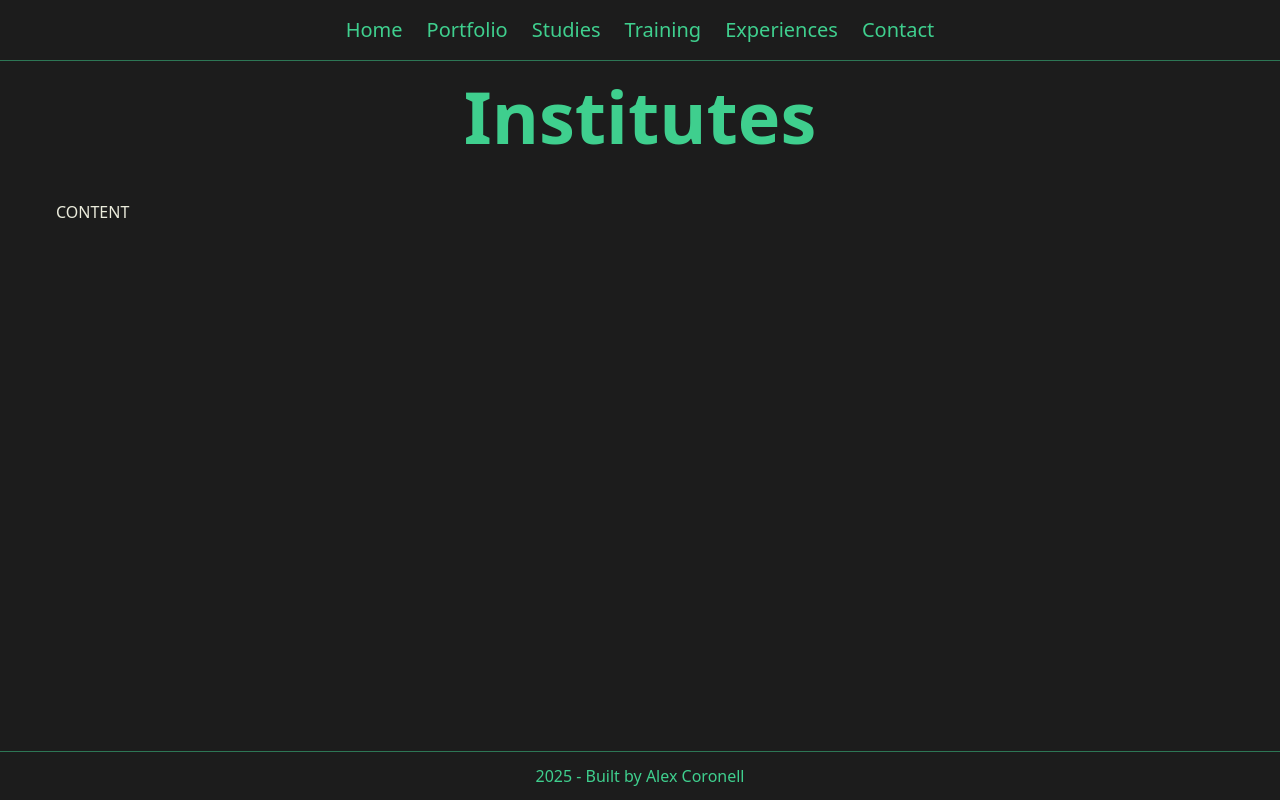
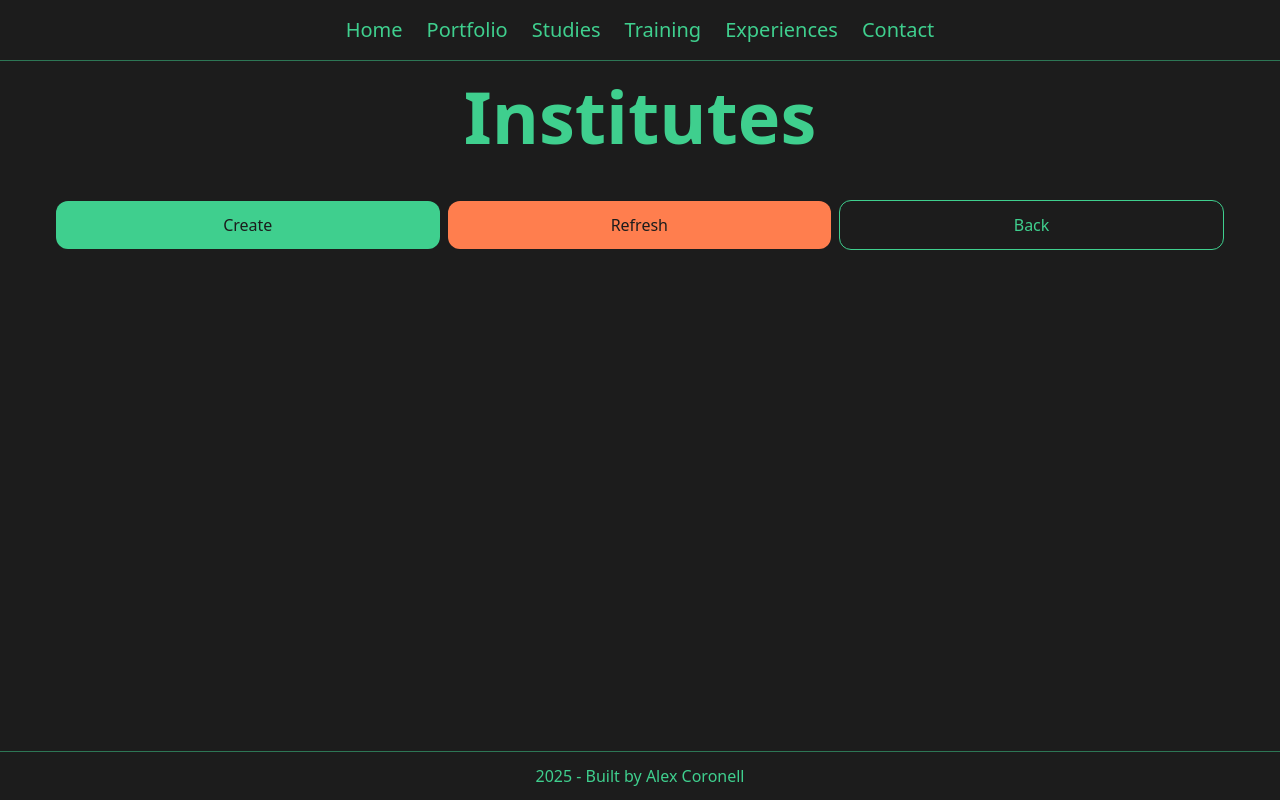
Before and after one commit to alexcoronell/resume-online-next-supabase, a Next.js app: page /admin/institutes in a window 1280 px wide. Built offline with nearby package versions, Linux system fonts and the light colour scheme.

Commit message:
HeaderButtons in admin pages basic layout

```diff
--- a/app/admin/institutes/page.tsx
+++ b/app/admin/institutes/page.tsx
@@ -1,6 +1,9 @@
 import SectionPage from '@/components/SectionPage';
+import { HeaderButtons } from '@/components/shared/admin/header-buttons';
 
 export default async function AdminPage() {
   const titlePage = 'Institutes';
-  return <SectionPage titlePage={titlePage}>CONTENT</SectionPage>;
+  return <SectionPage titlePage={titlePage}>
+    <HeaderButtons />
+  </SectionPage>;
 }
--- /dev/null
+++ b/components/shared/admin/header-buttons.tsx
@@ -0,0 +1,14 @@
+import React from "react";
+import ButtonPrimary from "@/components/shared/buttons/button-primary";
+import ButtonSecondary from "@/components/shared/buttons/button-secondary";
+import ButtonLight from "@/components/shared/buttons/button-light";
+
+export function HeaderButtons() {
+  return (
+    <div className="flex items-center gap-2">
+      <ButtonPrimary title="Create" type="link" url="" />
+      <ButtonSecondary title="Refresh" type="button" />
+      <ButtonLight title="Back" type="link" url="/admin" />
+    </div>
+  );
+}
--- /dev/null
+++ b/components/shared/buttons/button-light.tsx
@@ -0,0 +1,39 @@
+"use client";
+import React from "react";
+
+import styles from "@/styles/buttons.module.css";
+
+interface ButtonSubmitViewProps {
+  title: string;
+  type?: "button" | "submit" | "reset" | "link";
+  onClick?: () => void;
+  disabled?: boolean;
+  url?: string;
+}
+
+export default function ButtonLight({
+  title,
+  type = "button",
+  disabled = false,
+  onClick = () => {},
+  url = "",
+}: ButtonSubmitViewProps) {
+  if (type === "link") {
+    return (
+      <a className={styles.btnLight} href={url}>
+        {title}
+      </a>
+    );
+  } else {
+    return (
+      <button
+        className={styles.btnLight}
+        type={type}
+        disabled={disabled}
+        onClick={onClick}
+      >
+        {title}
+      </button>
+    );
+  }
+}
--- /dev/null
+++ b/components/shared/buttons/button-primary.tsx
@@ -0,0 +1,39 @@
+"use client";
+import React from "react";
+
+import styles from "@/styles/buttons.module.css";
+
+interface ButtonSubmitViewProps {
+  title: string;
+  type?: "button" | "submit" | "reset" | 'link';
+  onClick?: () => void;
+  disabled?: boolean;
+  url?: string;
+}
+
+export default function ButtonSecondary({
+  title,
+  type = "button",
+  disabled = false,
+  onClick = () => {},
+  url = "",
+}: ButtonSubmitViewProps) {
+  if (type === "link") {
+    return (
+      <a className={styles.btnPrimary} href={url}>
+        {title}
+      </a>
+    );
+  } else {
+    return (
+      <button
+        className={styles.btnPrimary}
+        type={type}
+        disabled={disabled}
+        onClick={onClick}
+      >
+        {title}
+      </button>
+    );
+  }
+}
--- /dev/null
+++ b/components/shared/buttons/button-secondary.tsx
@@ -0,0 +1,39 @@
+"use client";
+import React from "react";
+
+import styles from "@/styles/buttons.module.css";
+
+interface ButtonSubmitViewProps {
+  title: string;
+  type?: "button" | "submit" | "reset" | "link";
+  onClick?: () => void;
+  disabled?: boolean;
+  url?: string;
+}
+
+export default function ButtonSubmit({
+  title,
+  type = "button",
+  disabled = false,
+  onClick = () => {},
+  url = "",
+}: ButtonSubmitViewProps) {
+  if (type === "link") {
+    return (
+      <a className={styles.btnSecondary} href={url}>
+        {title}
+      </a>
+    );
+  } else {
+    return (
+      <button
+        className={styles.btnSecondary}
+        type={type}
+        disabled={disabled}
+        onClick={onClick}
+      >
+        {title}
+      </button>
+    );
+  }
+}
--- /dev/null
+++ b/pnpm-workspace.yaml
@@ -0,0 +1,2 @@
+onlyBuiltDependencies:
+  - sharp
--- /dev/null
+++ b/styles/buttons.module.css
@@ -0,0 +1,15 @@
+.btnPrimary, .btnSecondary, .btnLight {
+  @apply w-full hover:shadow-md py-3 text-center rounded-xl transition-all duration-300 disabled:opacity-50 disabled:cursor-not-allowed;
+}
+
+.btnPrimary {
+  @apply bg-primary text-background hover:shadow-primary;
+}
+
+.btnSecondary {
+  @apply bg-secondary text-background hover:shadow-secondary;
+}
+
+.btnLight {
+  @apply border border-primary text-primary bg-background hover:bg-primary/10;
+}
--- a/tailwind.config.js
+++ b/tailwind.config.js
@@ -11,6 +11,7 @@ module.exports = {
         "backgroundsecondary": "#212121",
         "foreground": "#eaebdb",
         "primary": "#3fcf8e",
+        "secondary": "#FF7E4E",
         "red": "#ec5353"
       },
       screens: {
```
